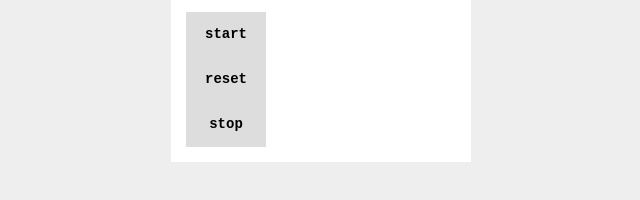
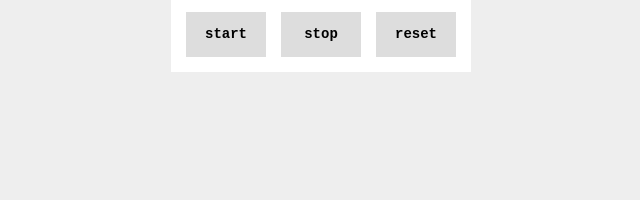
Before and after one commit to yusuke-ogata-yo/Javascript-train.stop-watch.sample, a plain HTML site: page index.html in a window 1280 px wide. Shown: the part 158-358 px from the top of the page, without its empty margins (319-959 px from the left). Drawn offline with Linux system fonts and the light colour scheme.

Commit message:
[add] lesson#11 ボタンの配置を横並びに変更
flex boxを利用。display: flex;
ボタンの間隔を均等に付ける。justify-content: space-between;
連続クリックしても文字列選択とならないようにする。user-select: none;

```diff
--- a/css/styles.css
+++ b/css/styles.css
@@ -27,4 +27,10 @@ body {
   background: #ddd;
   font-weight: bold;
   cursor: pointer;
+  user-select: none;
 }
+
+.controls {
+  display: flex;
+  justify-content: space-between;
+}
--- a/index.html
+++ b/index.html
@@ -8,9 +8,12 @@
   <body>
     <div class="container">
       <div id="timer">00:00.000</div>
-      <div class="btn" id="start">start</div>
-      <div class="btn" id="reset">reset</div>
-      <div class="btn" id="stop">stop</div>
+
+      <div class="controls">
+        <div class="btn" id="start">start</div>
+        <div class="btn" id="stop">stop</div>
+        <div class="btn" id="reset">reset</div>
+      </div>
     </div>
 
     <script src="js/main.js"></script>
```
